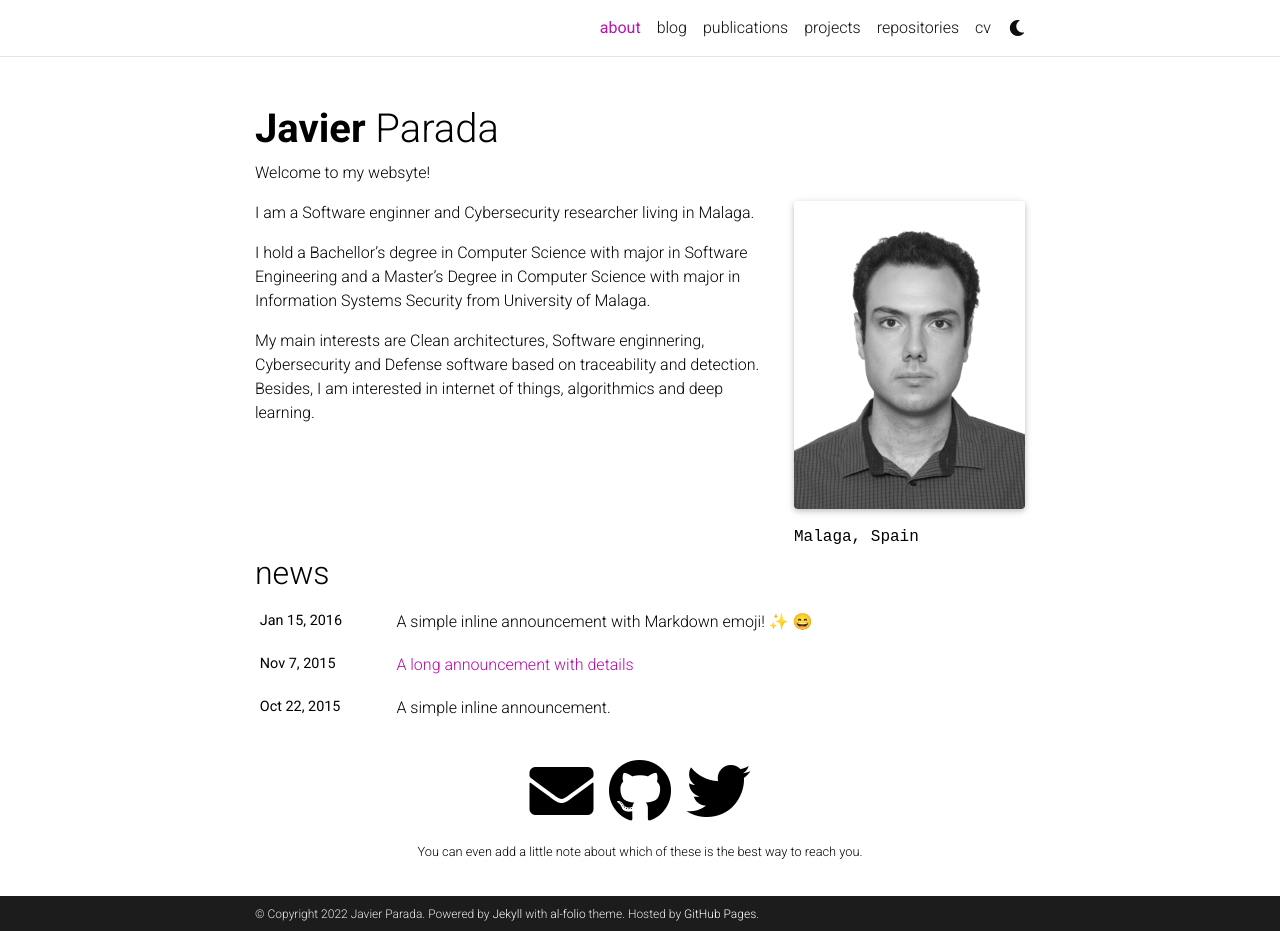
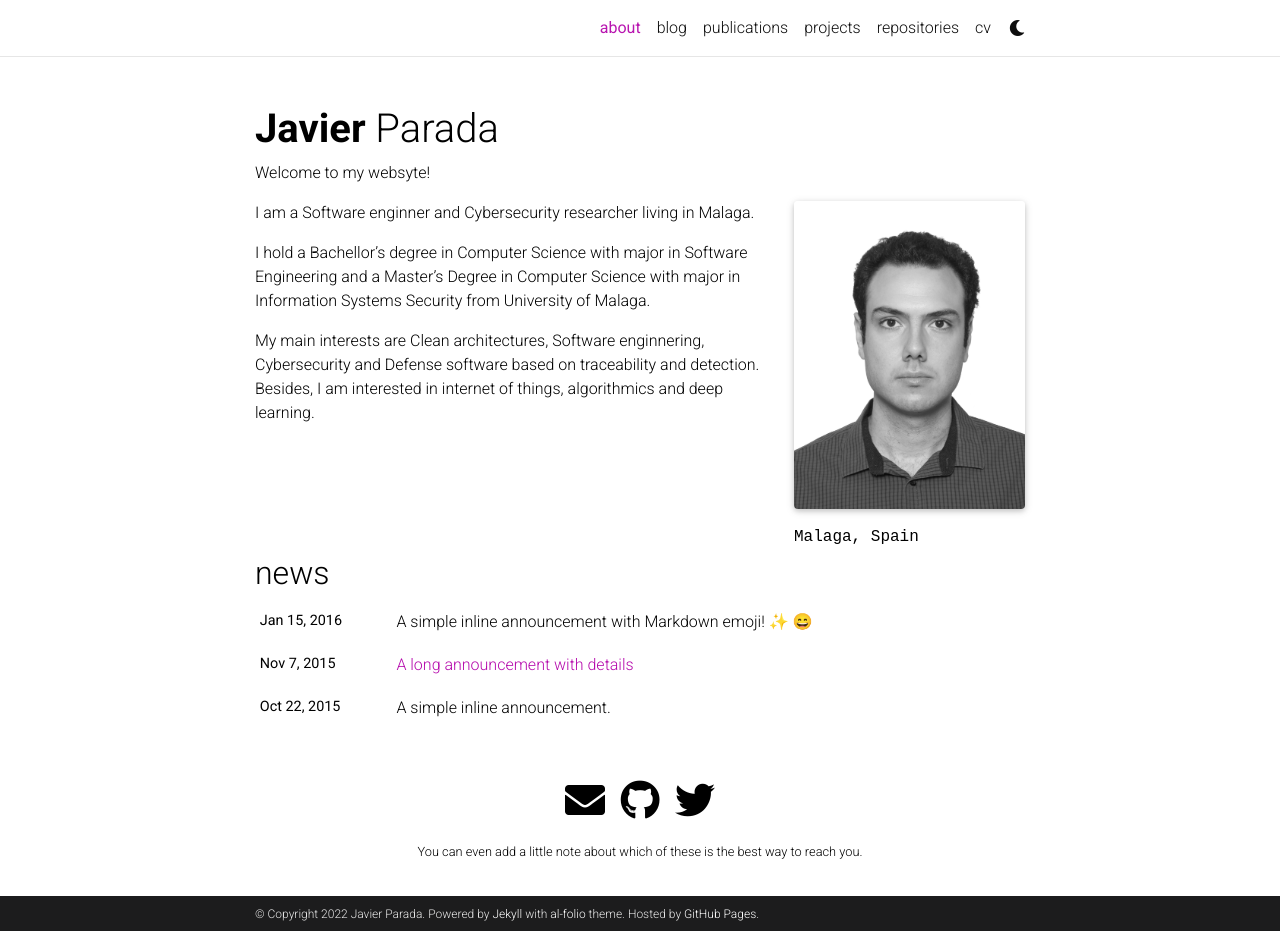
Before and after one commit to jparadadev/jparadadev.github.io, a Jekyll site: the page built from _pages/about.md, in a window 1280 px wide and 931 px high. Built offline with Jekyll 4.4.1, drawn with Linux system fonts in a browser that asks for light colours; full-size pictures stand in for the smaller copies a plugin makes; emoji names are drawn with the system emoji font; comment, search, counter and statistics services are not loaded; a style sheet for code colours, icons or effects is not loaded.

Commit message:
update social icons size

```diff
--- a/_includes/social.html
+++ b/_includes/social.html
@@ -1,87 +1,87 @@
             {%- if site.email -%}
-            <a href="mailto:{{ site.email | encode_email }}" title="email"><i class="fas fa-envelope"></i></a>
+            <a href="mailto:{{ site.email | encode_email }}" class="h1" title="email"><i class="fas fa-envelope"></i></a>
             {% endif %}
             {%- if site.whatsapp_number -%}
-            <a href="https://wa.me/{{ site.whatsapp_number }}" title="whatsapp"><i class="fab fa-whatsapp"></i></a>
+            <a href="https://wa.me/{{ site.whatsapp_number }}" class="h1" title="whatsapp"><i class="fab fa-whatsapp"></i></a>
             {% endif %}
             {%- if site.orcid_id -%}
-            <a href="https://orcid.org/{{ site.orcid_id }}" title="ORCID"><i class="ai ai-orcid"></i></a>
+            <a href="https://orcid.org/{{ site.orcid_id }}" class="h1" title="ORCID"><i class="ai ai-orcid"></i></a>
             {% endif %}
             {%- if site.scholar_userid -%}
-            <a href="https://scholar.google.com/citations?user={{ site.scholar_userid }}" title="Google Scholar"><i class="ai ai-google-scholar"></i></a>
+            <a href="https://scholar.google.com/citations?user={{ site.scholar_userid }}" class="h1" title="Google Scholar"><i class="ai ai-google-scholar"></i></a>
             {% endif %}
             {%- if site.semanticscholar_id -%}
-            <a href="https://www.semanticscholar.org/author/{{ site.semanticscholar_id }}" title="Semantic Scholar"><i class="ai ai-semantic-scholar"></i></a>
+            <a href="https://www.semanticscholar.org/author/{{ site.semanticscholar_id }}" class="h1" title="Semantic Scholar"><i class="ai ai-semantic-scholar"></i></a>
             {% endif %}
             {%- if site.publons_id -%}
-            <a href="https://publons.com/a/{{ site.publons_id }}/" title="Publons"><i class="ai ai-publons"></i></a>
+            <a href="https://publons.com/a/{{ site.publons_id }}/" class="h1" title="Publons"><i class="ai ai-publons"></i></a>
             {% endif %}
             {%- if site.research_gate_profile -%}
-            <a href="https://www.researchgate.net/profile/{{site.research_gate_profile}}/" title="ResearchGate"><i class="ai ai-researchgate"></i></a>
+            <a href="https://www.researchgate.net/profile/{{site.research_gate_profile}}/" class="h1" title="ResearchGate"><i class="ai ai-researchgate"></i></a>
             {% endif %}
             {%- if site.github_username -%}
-            <a href="https://github.com/{{ site.github_username }}" title="GitHub"><i class="fab fa-github"></i></a>
+            <a href="https://github.com/{{ site.github_username }}" class="h1" title="GitHub"><i class="fab fa-github"></i></a>
             {% endif %}
             {%- if site.linkedin_username -%}
-            <a href="https://www.linkedin.com/in/{{ site.linkedin_username }}" title="LinkedIn"><i class="fab fa-linkedin"></i></a>
+            <a href="https://www.linkedin.com/in/{{ site.linkedin_username }}" class="h1" title="LinkedIn"><i class="fab fa-linkedin"></i></a>
             {% endif %}
             {%- if site.twitter_username -%}
-            <a href="https://twitter.com/{{ site.twitter_username }}" title="Twitter"><i class="fab fa-twitter"></i></a>
+            <a href="https://twitter.com/{{ site.twitter_username }}" class="h1" title="Twitter"><i class="fab fa-twitter"></i></a>
             {% endif %}
             {%- if site.medium_username -%}
-            <a href="https://medium.com/@{{ site.medium_username }}" title="Medium"><i class="fab fa-medium"></i></a>
+            <a href="https://medium.com/@{{ site.medium_username }}" class="h1" title="Medium"><i class="fab fa-medium"></i></a>
             {% endif %}
             {%- if site.quora_username -%}
-            <a href="https://www.quora.com/profile/{{ site.quora_username }}" title="Quora"><i class="fab fa-quora"></i></a>
+            <a href="https://www.quora.com/profile/{{ site.quora_username }}" class="h1" title="Quora"><i class="fab fa-quora"></i></a>
             {% endif %}
             {%- if site.blogger_url -%}
-            <a href="{{ site.blogger_url }}" title="Blogger"><i class="fab fa-blogger-b"></i></a>
+            <a href="{{ site.blogger_url }}" class="h1" title="Blogger"><i class="fab fa-blogger-b"></i></a>
             {% endif %}
             {%- if site.work_url -%}
-            <a href="{{ site.work_url }}" title="Work"><i class="fas fa-briefcase"></i></a>
+            <a href="{{ site.work_url }}" class="h1" title="Work"><i class="fas fa-briefcase"></i></a>
             {% endif %}
             {%- if site.wikidata_id -%}
-            <a href="https://www.wikidata.org/wiki/{{ site.wikidata_id }}" title="Wikidata"><i class="fas fa-barcode"></i></a>
+            <a href="https://www.wikidata.org/wiki/{{ site.wikidata_id }}" class="h1" title="Wikidata"><i class="fas fa-barcode"></i></a>
             {% endif %}
             {%- if site.strava_userid -%}
-            <a href="https://www.strava.com/athletes/{{ site.strava_userid }}" title="Strava"><i class="fab fa-strava"></i></a>
+            <a href="https://www.strava.com/athletes/{{ site.strava_userid }}" class="h1" title="Strava"><i class="fab fa-strava"></i></a>
             {% endif %}
             {%- if site.keybase_username -%}
-            <a href="https://keybase.io/{{ site.keybase_username }}" title="Keybase"><i class="fab fa-keybase"></i></a>
+            <a href="https://keybase.io/{{ site.keybase_username }}" class="h1" title="Keybase"><i class="fab fa-keybase"></i></a>
             {% endif %}
             {%- if site.gitlab_username -%}
-            <a href="https://gitlab.com/{{ site.gitlab_username }}" title="GitLab"><i class="fab fa-gitlab"></i></a>
+            <a href="https://gitlab.com/{{ site.gitlab_username }}" class="h1" title="GitLab"><i class="fab fa-gitlab"></i></a>
             {% endif %}
             {%- if site.dblp_url -%}
-            <a href="{{ site.dblp_url }}" title="DBLP"><i class="ai ai-dblp"></i></a>
+            <a href="{{ site.dblp_url }}" class="h1" title="DBLP"><i class="ai ai-dblp"></i></a>
             {% endif %}
             {%- if site.stackoverflow_id -%}
-            <a href="https://stackoverflow.com/users/{{ site.stackoverflow_id }}" title="Stackoverflow"><i class="fab fa-stack-overflow"></i></a>
+            <a href="https://stackoverflow.com/users/{{ site.stackoverflow_id }}" class="h1" title="Stackoverflow"><i class="fab fa-stack-overflow"></i></a>
             {% endif %}
             {%- if site.kaggle_id -%}
-            <a href="https://www.kaggle.com/{{ site.kaggle_id }}" title="Kaggle"><i class="fab fa-kaggle"></i></a>
+            <a href="https://www.kaggle.com/{{ site.kaggle_id }}" class="h1" title="Kaggle"><i class="fab fa-kaggle"></i></a>
             {% endif %}
             {%- if site.lastfm_id -%}
-            <a href="https://www.last.fm/user/{{ site.lastfm_id }}" title="Last FM"><i class="fab fa-lastfm"></i></a>
+            <a href="https://www.last.fm/user/{{ site.lastfm_id }}" class="h1" title="Last FM"><i class="fab fa-lastfm"></i></a>
             {% endif %}
             {%- if site.spotify_id -%}
-            <a href="https://open.spotify.com/user/{{ site.spotify_id }}" title="Last FM"><i class="fab fa-spotify"></i></a>
+            <a href="https://open.spotify.com/user/{{ site.spotify_id }}" class="h1" title="Last FM"><i class="fab fa-spotify"></i></a>
             {% endif %}
             {%- if site.pinterest_id -%}
-            <a href="https://www.pinterest.com/{{ site.pinterest_id }}" title="Pinterest"><i class="fab fa-pinterest"></i></a>
+            <a href="https://www.pinterest.com/{{ site.pinterest_id }}" class="h1" title="Pinterest"><i class="fab fa-pinterest"></i></a>
             {% endif %}
             {%- if site.unsplash_id -%}
-            <a href="https://unsplash.com/@{{ site.unsplash_id }}" title="Unsplash"><i class="fab fa-unsplash"></i></a>
+            <a href="https://unsplash.com/@{{ site.unsplash_id }}" class="h1" title="Unsplash"><i class="fab fa-unsplash"></i></a>
             {% endif %}
             {%- if site.instagram_id -%}
-            <a href="https://instagram.com/{{ site.instagram_id }}" title="Instagram"><i class="fab fa-instagram"></i></a>
+            <a href="https://instagram.com/{{ site.instagram_id }}" class="h1" title="Instagram"><i class="fab fa-instagram"></i></a>
             {% endif %}
             {%- if site.facebook_id -%}
-            <a href="https://facebook.com/{{ site.facebook_id }}" title="Facebook"><i class="fab fa-facebook"></i></a>
+            <a href="https://facebook.com/{{ site.facebook_id }}" class="h1" title="Facebook"><i class="fab fa-facebook"></i></a>
             {% endif %}
             {%- if site.discord_id -%}
-            <a href="https://discord.com/users/{{ site.discord_id }}" title="Discord"><i class="fab fa-discord"></i></a>
+            <a href="https://discord.com/users/{{ site.discord_id }}" class="h1" title="Discord"><i class="fab fa-discord"></i></a>
             {% endif %}
             {%- if site.rss_icon -%}
-            <a href="{{ site.baseurl }}/feed.xml" title="RSS Feed"><i class="fas fa-rss-square"></i></a>
+            <a href="{{ site.baseurl }}/feed.xml" class="h1" title="RSS Feed"><i class="fas fa-rss-square"></i></a>
             {% endif %}
```
